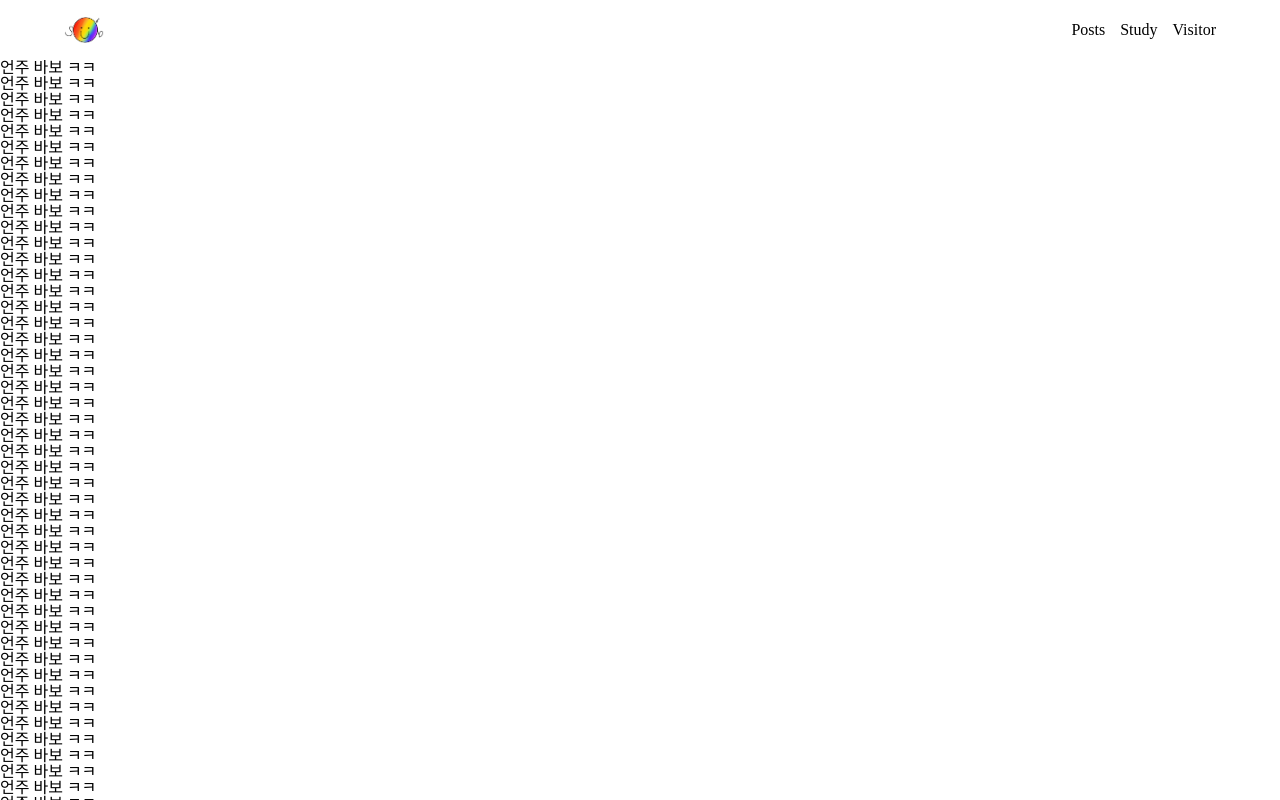
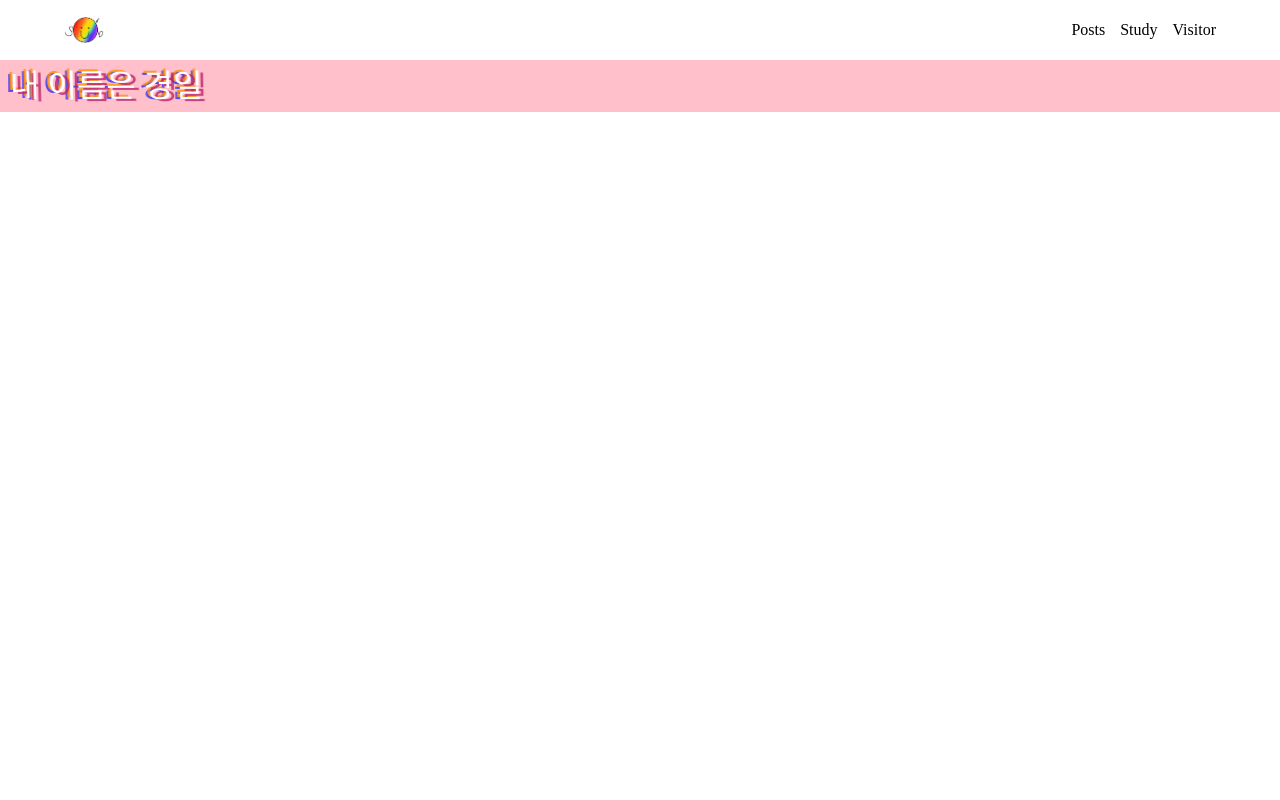
Before and after one commit to inhachoi/inha-choi, a React (Vite) app in the folder apps/front/: page / in a window 1280 px wide. Shown: the top 800 px of the page. Built offline with nearby package versions, Linux system fonts and the light colour scheme.

Commit message:
feat: basic GlitchText setting

```diff
--- /dev/null
+++ b/apps/front/src/components/GlitchText.tsx
@@ -0,0 +1,50 @@
+import type { ReactNode } from "react";
+import styled from "@emotion/styled";
+
+export function GlitchText({ children }: { children: ReactNode }) {
+  return <Container>{children}</Container>;
+}
+
+const Container = styled.div`
+  @keyframes wiggle {
+    0% {
+      transform: skewX(24deg);
+    }
+    2.5% {
+      transform: skewX(-8deg);
+    }
+    5% {
+      transform: skewX(55deg);
+    }
+    7.5% {
+      transform: skewX(-90deg);
+    }
+    10% {
+      transform: skewX(29deg);
+    }
+    12.5% {
+      transform: skewX(-90deg);
+    }
+    15% {
+      transform: skewX(3deg);
+    }
+    17.5% {
+      transform: skewX(-2deg);
+    }
+    20% {
+      transform: skewX(1deg);
+    }
+    22.5% {
+      transform: skewX(10deg);
+    }
+    100% {
+      transform: skewX(0deg);
+    }
+  }
+
+  font-size: 2rem;
+  color: white;
+  animation: wiggle 3s infinite;
+  text-shadow: 0.3rem 0.1rem rgba(189, 33, 106, 0.8),
+    -0.2rem -0.1rem rgba(255, 145, 0, 0.8), -0.3rem 0rem rgb(88, 75, 238);
+`;
--- a/apps/front/src/components/index.ts
+++ b/apps/front/src/components/index.ts
@@ -1,2 +1,3 @@
 export { Logo } from "./Logo";
 export { TextButton } from "./TextButton";
+export { GlitchText } from "./GlitchText";
--- a/apps/front/src/pages/Main.tsx
+++ b/apps/front/src/pages/Main.tsx
@@ -1,9 +1,15 @@
+import { GlitchText } from "../components";
+import styled from "@emotion/styled";
+
 export function Main() {
   return (
-    <>
-      {Array.from({ length: 100 }).map((_, index) => (
-        <div key={index}>언주 바보 ㅋㅋ</div>
-      ))}
-    </>
+    <Container>
+      <GlitchText>내 이름은 경일</GlitchText>
+    </Container>
   );
 }
+
+const Container = styled.div`
+  padding: 10px;
+  background: pink;
+`;
```
